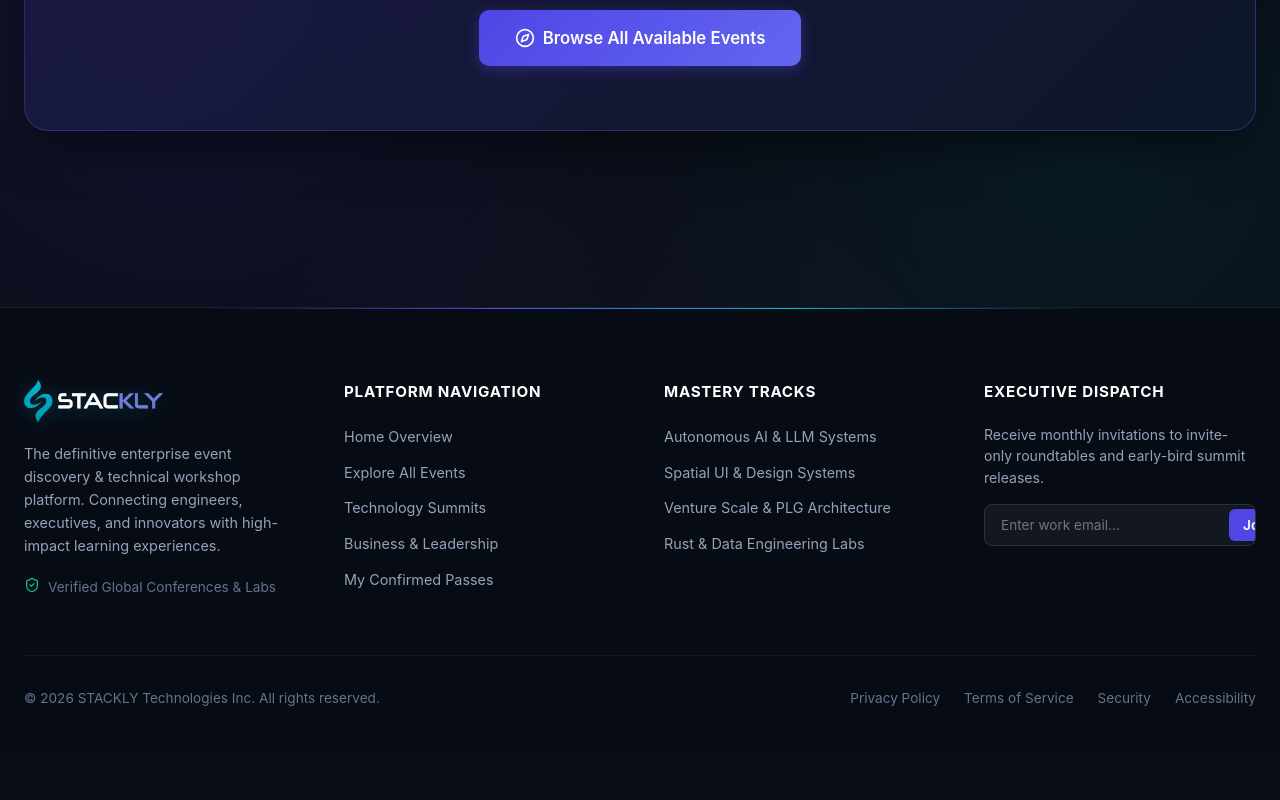
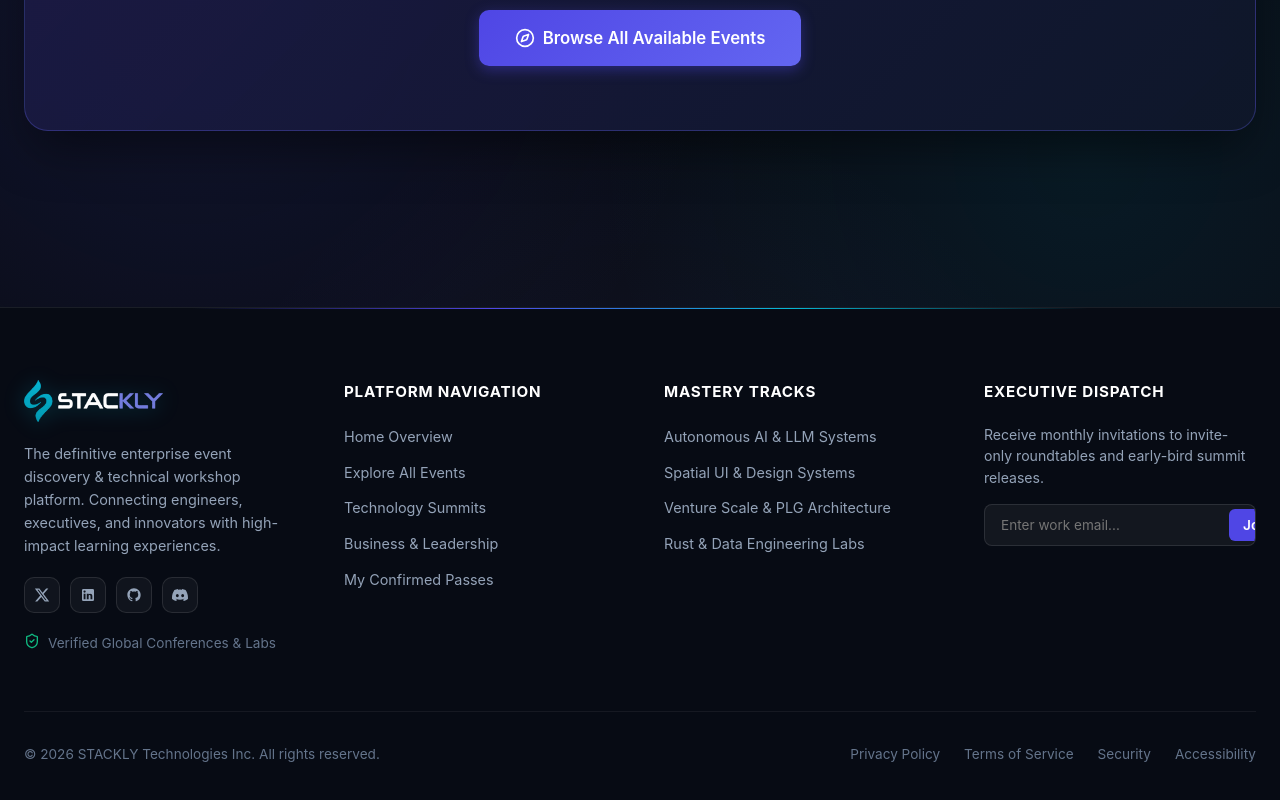
Before and after one commit to arulmani04061993-alt/Event-Discovery-Workshop-Registration, a React (Vite) app: page / in a window 1280 px wide. Shown: the part 7283-8083 px from the top of the page. Before the commit the page ends 8033 px from the top, so only its background shows below. Built offline with nearby package versions, Linux system fonts and the light colour scheme.

Commit message:
feat: add social icons above Verified badge in Footer linking to 404 page

```diff
--- a/src/components/Footer.jsx
+++ b/src/components/Footer.jsx
@@ -8,7 +8,11 @@ import {
   ShieldCheck,
   Award,
   ArrowRight,
-  Heart
+  Heart,
+  Share2,
+  Send,
+  MessageSquare,
+  Sparkles
 } from 'lucide-react';
 
 export const Footer = () => {
@@ -71,6 +75,76 @@ export const Footer = () => {
             <p style={{ fontSize: '0.9rem', color: '#94A3B8', lineHeight: 1.6, marginBottom: '1.25rem' }}>
               The definitive enterprise event discovery & technical workshop platform. Connecting engineers, executives, and innovators with high-impact learning experiences.
             </p>
+
+            {/* Social Media Icons (Top of Verified badge - navigates to 404 page) */}
+            <div style={{ display: 'flex', gap: '10px', alignItems: 'center', marginBottom: '1.25rem' }}>
+              {[
+                {
+                  label: 'Twitter / X',
+                  svg: (
+                    <svg width="16" height="16" viewBox="0 0 24 24" fill="currentColor">
+                      <path d="M18.244 2.25h3.308l-7.227 8.26 8.502 11.24H16.17l-5.214-6.817L4.99 21.75H1.68l7.73-8.835L1.254 2.25H8.08l4.713 6.231zm-1.161 17.52h1.833L7.084 4.126H5.117z"/>
+                    </svg>
+                  )
+                },
+                {
+                  label: 'LinkedIn',
+                  svg: (
+                    <svg width="16" height="16" viewBox="0 0 24 24" fill="currentColor">
+                      <path d="M19 3a2 2 0 0 1 2 2v14a2 2 0 0 1-2 2H5a2 2 0 0 1-2-2V5a2 2 0 0 1 2-2h14m-.5 15.5v-5.3a3.26 3.26 0 0 0-3.26-3.26c-.85 0-1.84.52-2.28 1.3v-1.11h-2.79v8.37h2.79v-4.93c0-.77.62-1.4 1.39-1.4a1.4 1.4 0 0 1 1.4 1.4v4.93h2.75M6.88 8.56a1.68 1.68 0 0 0 1.68-1.68c0-.93-.75-1.69-1.68-1.69a1.69 1.69 0 0 0-1.69 1.69c0 .93.76 1.68 1.69 1.68m1.39 9.94v-8.37H5.5v8.37h2.77z"/>
+                    </svg>
+                  )
+                },
+                {
+                  label: 'GitHub',
+                  svg: (
+                    <svg width="16" height="16" viewBox="0 0 24 24" fill="currentColor">
+                      <path fillRule="evenodd" clipRule="evenodd" d="M12 2C6.477 2 2 6.484 2 12.017c0 4.425 2.865 8.18 6.839 9.504.5.092.682-.217.682-.483 0-.237-.008-.868-.013-1.703-2.782.605-3.369-1.343-3.369-1.343-.454-1.158-1.11-1.466-1.11-1.466-.908-.62.069-.608.069-.608 1.003.07 1.53 1.032 1.53 1.032.892 1.53 2.341 1.088 2.91.832.092-.647.35-1.088.636-1.338-2.22-.253-4.555-1.113-4.555-4.951 0-1.093.39-1.988 1.029-2.688-.103-.253-.446-1.272.098-2.65 0 0 .84-.27 2.75 1.026A9.564 9.564 0 0112 6.844c.85.004 1.705.115 2.504.337 1.909-1.296 2.747-1.027 2.747-1.027.546 1.379.202 2.398.1 2.651.64.7 1.028 1.595 1.028 2.688 0 3.848-2.339 4.695-4.566 4.943.359.309.678.92.678 1.855 0 1.338-.012 2.419-.012 2.747 0 .268.18.58.688.482A10.019 10.019 0 0022 12.017C22 6.484 17.522 2 12 2z"/>
+                    </svg>
+                  )
+                },
+                {
+                  label: 'Discord / Community',
+                  svg: (
+                    <svg width="16" height="16" viewBox="0 0 24 24" fill="currentColor">
+                      <path d="M20.317 4.37a19.791 19.791 0 0 0-4.885-1.515.074.074 0 0 0-.079.037c-.21.375-.444.864-.608 1.25a18.27 18.27 0 0 0-5.487 0 12.64 12.64 0 0 0-.617-1.25.077.077 0 0 0-.079-.037A19.736 19.736 0 0 0 3.677 4.37a.07.07 0 0 0-.032.027C.533 9.046-.32 13.58.099 18.057a.082.082 0 0 0 .031.057 19.9 19.9 0 0 0 5.993 3.03.078.078 0 0 0 .084-.028c.462-.63.874-1.295 1.226-1.994.021-.041.001-.09-.041-.106a13.107 13.107 0 0 1-1.872-.892.077.077 0 0 1-.008-.128 10.2 10.2 0 0 0 .372-.292.074.074 0 0 1 .077-.01c3.929 1.793 8.18 1.793 12.061 0a.074.074 0 0 1 .078.01c.12.098.246.198.373.292a.077.077 0 0 1-.006.127 12.299 12.299 0 0 1-1.873.893.077.077 0 0 0-.041.107c.36.698.772 1.362 1.225 1.993a.076.076 0 0 0 .084.028 19.839 19.839 0 0 0 6.002-3.03.077.077 0 0 0 .032-.054c.5-5.177-.838-9.674-3.549-13.66a.061.061 0 0 0-.031-.028zM8.02 15.33c-1.183 0-2.157-1.085-2.157-2.419 0-1.333.956-2.419 2.157-2.419 1.21 0 2.176 1.096 2.157 2.42 0 1.333-.956 2.418-2.157 2.418zm7.975 0c-1.183 0-2.157-1.085-2.157-2.419 0-1.333.955-2.419 2.157-2.419 1.21 0 2.176 1.096 2.157 2.42 0 1.333-.946 2.418-2.157 2.418z"/>
+                    </svg>
+                  )
+                }
+              ].map((item, idx) => (
+                <Link
+                  key={idx}
+                  to="/404"
+                  aria-label={item.label}
+                  style={{
+                    width: '36px',
+                    height: '36px',
+                    borderRadius: '10px',
+                    background: 'rgba(255, 255, 255, 0.04)',
+                    border: '1px solid rgba(255, 255, 255, 0.1)',
+                    color: '#94A3B8',
+                    display: 'flex',
+                    alignItems: 'center',
+                    justifyContent: 'center',
+                    transition: 'all 0.25s ease'
+                  }}
+                  onMouseEnter={(e) => {
+                    e.currentTarget.style.color = '#06B6D4';
+                    e.currentTarget.style.borderColor = '#06B6D4';
+                    e.currentTarget.style.background = 'rgba(6, 182, 212, 0.12)';
+                    e.currentTarget.style.transform = 'translateY(-2px)';
+                  }}
+                  onMouseLeave={(e) => {
+                    e.currentTarget.style.color = '#94A3B8';
+                    e.currentTarget.style.borderColor = 'rgba(255, 255, 255, 0.1)';
+                    e.currentTarget.style.background = 'rgba(255, 255, 255, 0.04)';
+                    e.currentTarget.style.transform = 'translateY(0)';
+                  }}
+                >
+                  {item.svg}
+                </Link>
+              ))}
+            </div>
 
             <div style={{ display: 'flex', gap: '8px', color: '#64748B', fontSize: '0.85rem' }}>
               <ShieldCheck size={16} color="#10B981" />
```
